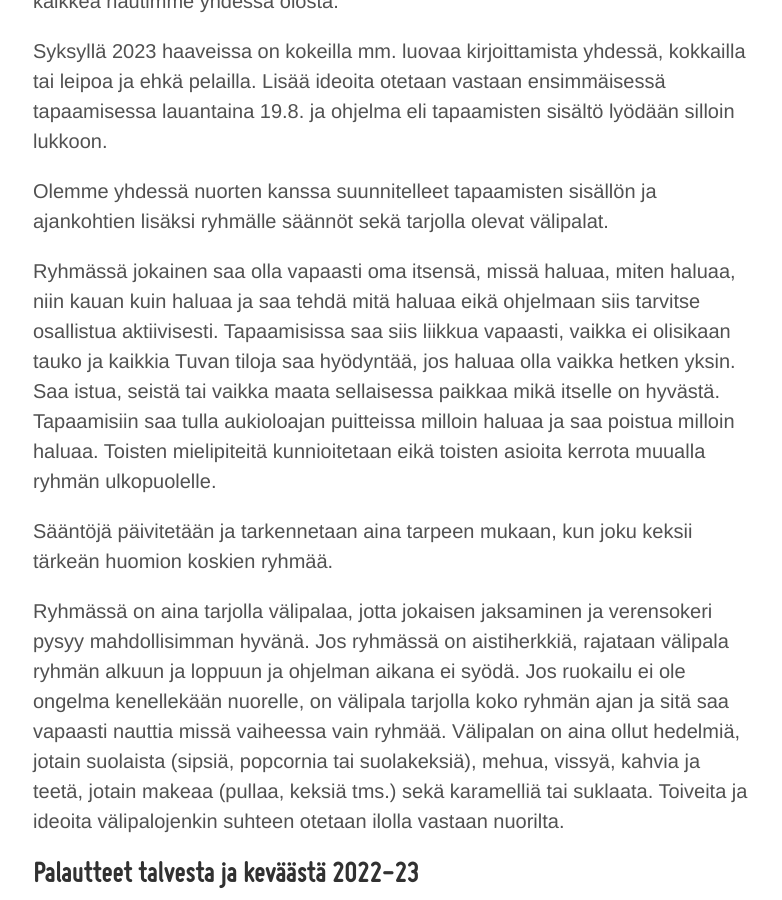
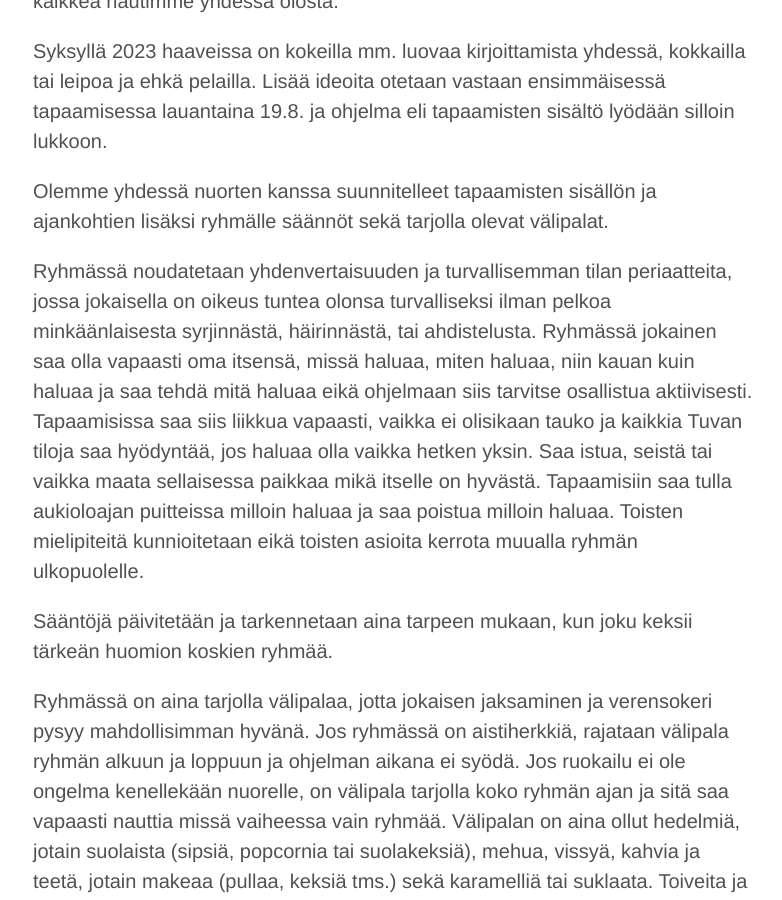
Before and after one commit to niinapiira/neppari.net, a Jekyll site: the page built from _posts/2023-08-04-ammatillisesti-ohjattu-vertaistukiryhma-nuorille.md, in a window 1280 px wide and 900 px high, scrolled down 1186 px. Shown: the whole window, without its empty margins (247-1029 px from the left). Built offline with Jekyll 4.4.1, drawn with Linux system fonts in a browser that asks for light colours.

Commit message:
Update 2023-08-04-ammatillisesti-ohjattu-vertaistukiryhma-nuorille.md

```diff
--- a/_posts/2023-08-04-ammatillisesti-ohjattu-vertaistukiryhma-nuorille.md
+++ b/_posts/2023-08-04-ammatillisesti-ohjattu-vertaistukiryhma-nuorille.md
@@ -13,7 +13,7 @@ Syksyllä 2023 haaveissa on kokeilla mm. luovaa kirjoittamista yhdessä, kokkail
 
 Olemme yhdessä nuorten kanssa suunnitelleet tapaamisten sisällön ja ajankohtien lisäksi ryhmälle säännöt sekä tarjolla olevat välipalat.
 
-Ryhmässä jokainen saa olla vapaasti oma itsensä, missä haluaa, miten haluaa, niin kauan kuin haluaa ja saa tehdä mitä haluaa eikä ohjelmaan siis tarvitse osallistua aktiivisesti. Tapaamisissa saa siis liikkua vapaasti, vaikka ei olisikaan tauko ja kaikkia Tuvan tiloja saa hyödyntää, jos haluaa olla vaikka hetken yksin. Saa istua, seistä tai vaikka maata sellaisessa paikkaa mikä itselle on hyvästä. Tapaamisiin saa tulla aukioloajan puitteissa milloin haluaa ja saa poistua milloin haluaa. Toisten mielipiteitä kunnioitetaan eikä toisten asioita kerrota muualla ryhmän ulkopuolelle.
+Ryhmässä noudatetaan yhdenvertaisuuden ja turvallisemman tilan periaatteita, jossa jokaisella on oikeus tuntea olonsa turvalliseksi ilman pelkoa minkäänlaisesta syrjinnästä, häirinnästä, tai ahdistelusta. Ryhmässä jokainen saa olla vapaasti oma itsensä, missä haluaa, miten haluaa, niin kauan kuin haluaa ja saa tehdä mitä haluaa eikä ohjelmaan siis tarvitse osallistua aktiivisesti. Tapaamisissa saa siis liikkua vapaasti, vaikka ei olisikaan tauko ja kaikkia Tuvan tiloja saa hyödyntää, jos haluaa olla vaikka hetken yksin. Saa istua, seistä tai vaikka maata sellaisessa paikkaa mikä itselle on hyvästä. Tapaamisiin saa tulla aukioloajan puitteissa milloin haluaa ja saa poistua milloin haluaa. Toisten mielipiteitä kunnioitetaan eikä toisten asioita kerrota muualla ryhmän ulkopuolelle.
 
 Sääntöjä päivitetään ja tarkennetaan aina tarpeen mukaan, kun joku keksii tärkeän huomion koskien ryhmää.
 
```
